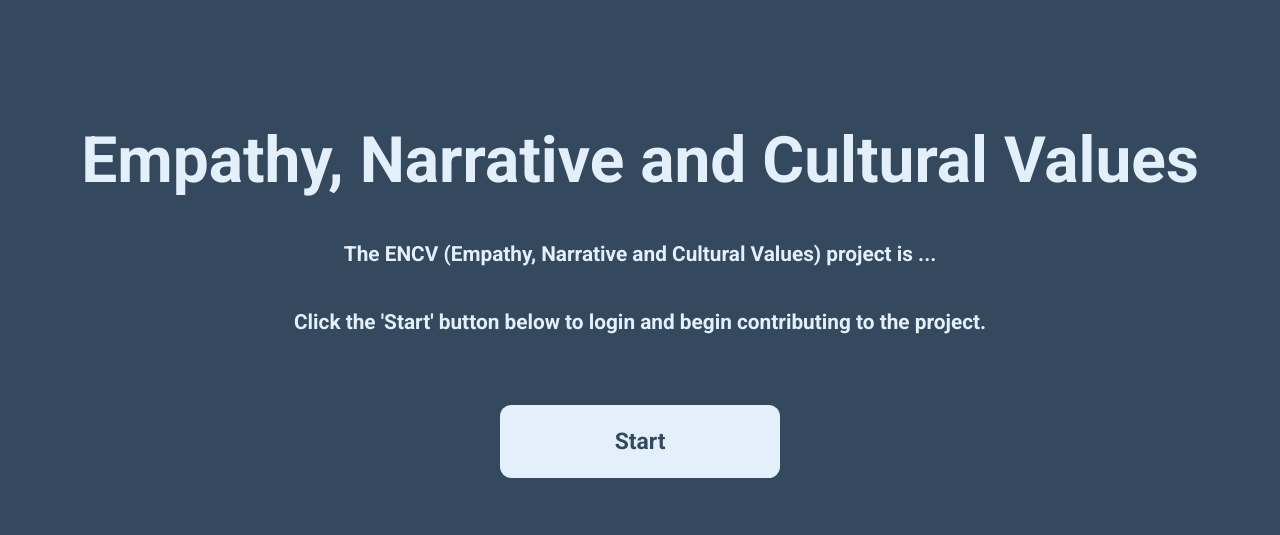
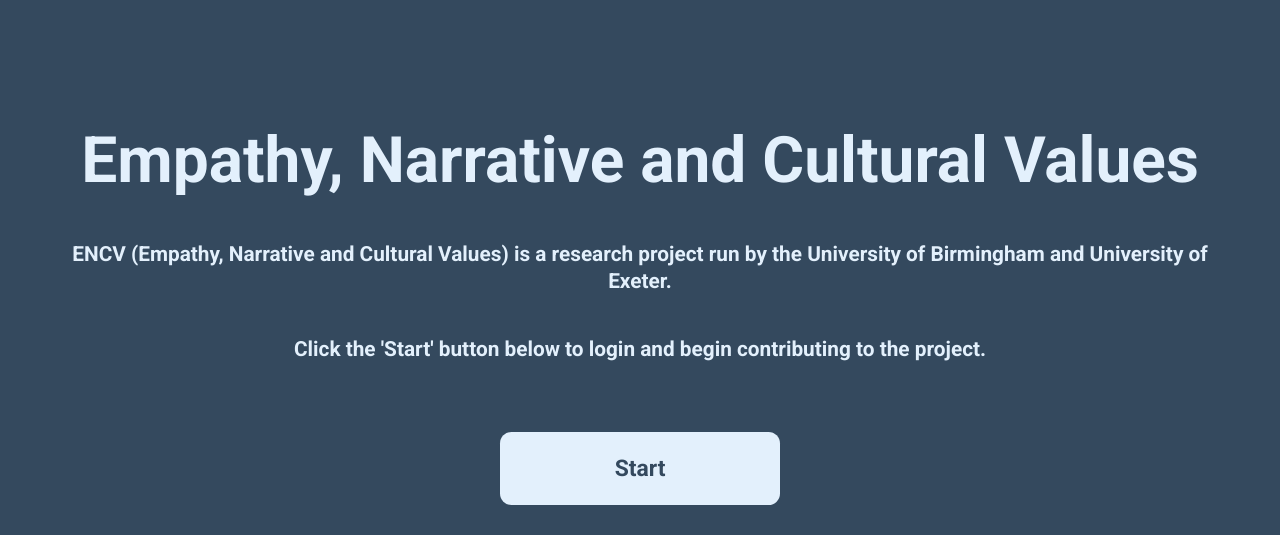
Before and after one commit to bear-rsg/encv, a Django app: page / in a window 1280 px wide. Shown: the top 535 px of the page. Run offline with Django 4.2, Linux system fonts and the light colour scheme; parts of the project's set-up code (start-up, migrations or seed data) failed here and were passed over; some libraries are stand-ins or nearby versions.

Commit message:
added welcome text

```diff
--- a/django/general/templates/general/welcome.html
+++ b/django/general/templates/general/welcome.html
@@ -6,7 +6,7 @@
 
 <h1>Empathy, Narrative and Cultural Values</h1>
 <p>
-    The ENCV (Empathy, Narrative and Cultural Values) project is ...
+    ENCV (Empathy, Narrative and Cultural Values) is a research project run by the University of Birmingham and University of Exeter.
 </p>
 <p>
     Click the 'Start' button below to login and begin contributing to the project.
```
